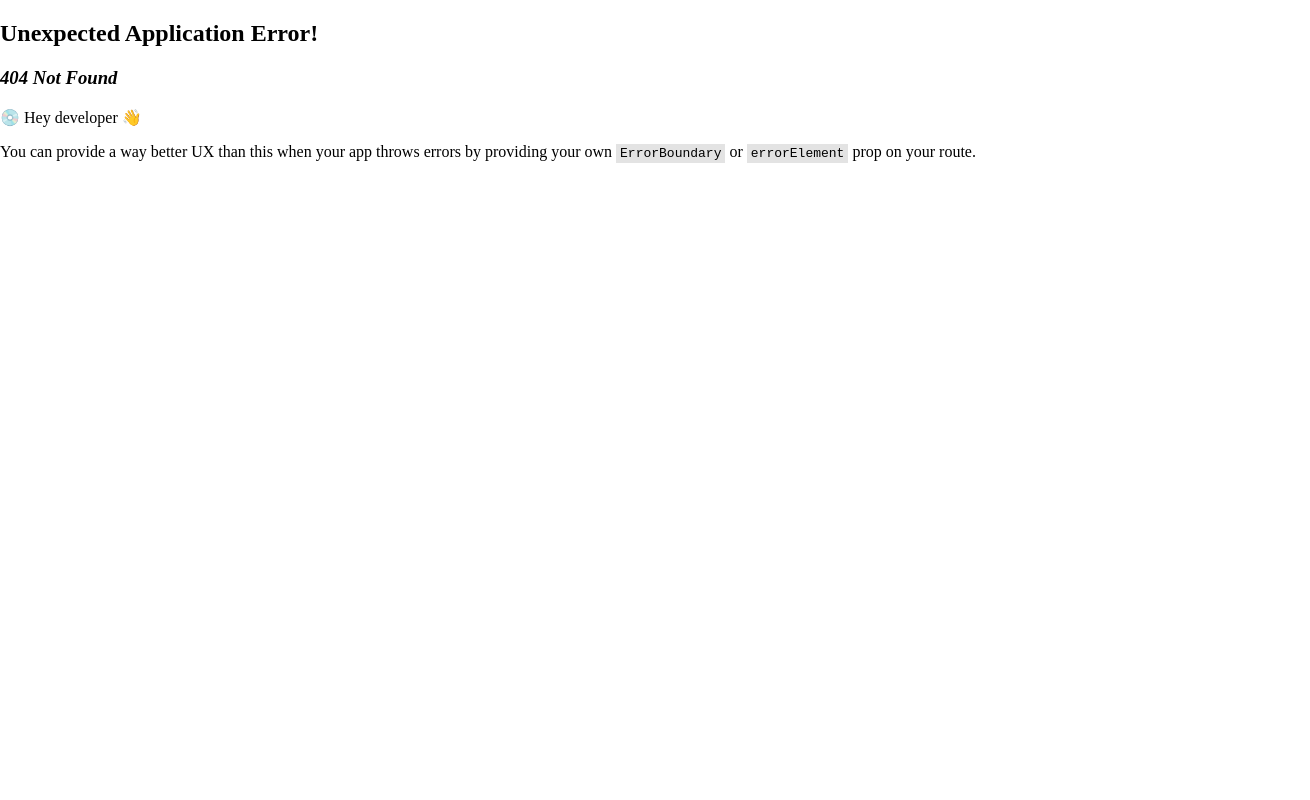
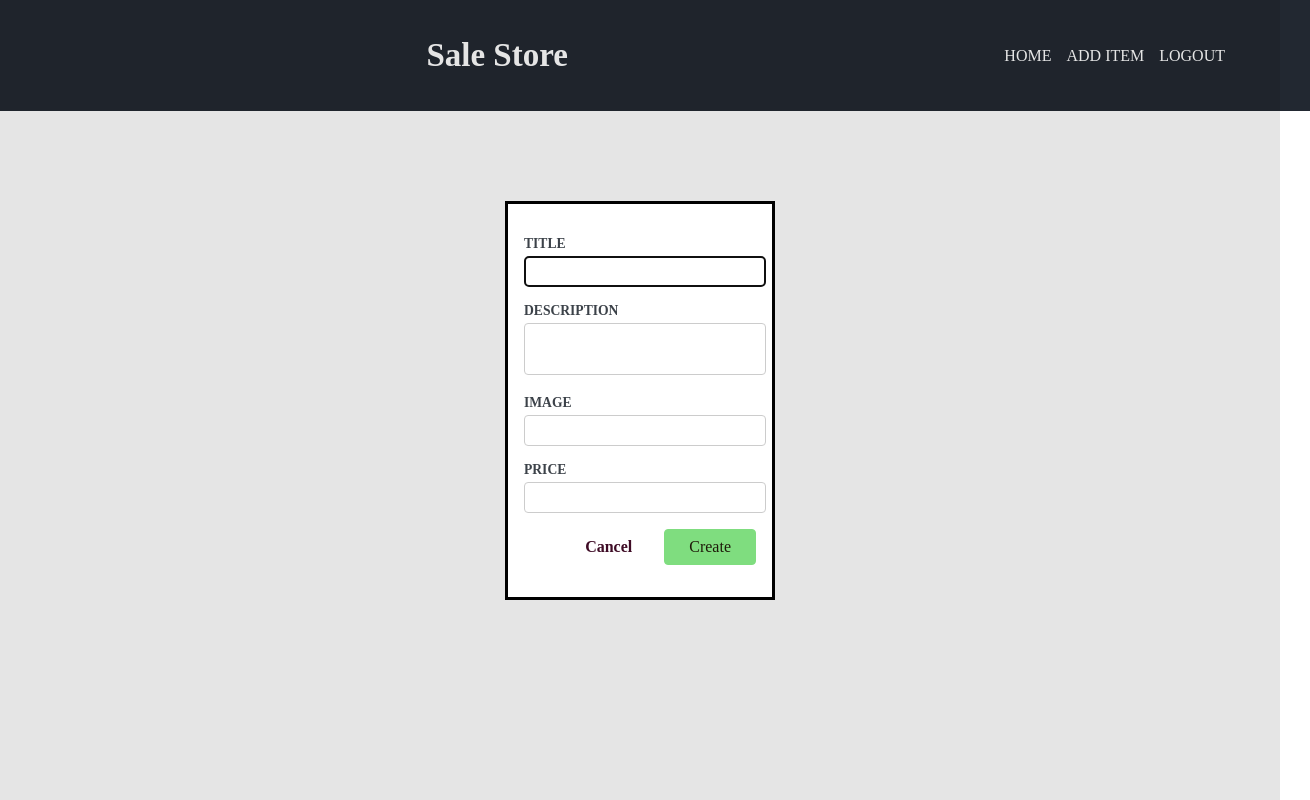
Before and after one commit to emindzanko1/Sale, a React (Vite) app: page /items/new in a window 1280 px wide. Before the commit this address had no page. Shown: the whole page, 1310 px wide, since content can reach past the window. Built offline with nearby package versions, Linux system fonts and the light colour scheme.

Commit message:
Modal upgraded, adding items is working on frontend

```diff
--- /dev/null
+++ b/src/UI/Modal.jsx
@@ -0,0 +1,22 @@
+import { useEffect, useRef } from 'react';
+import { createPortal } from 'react-dom';
+
+export default function Modal({ children, onClose }) {
+  const dialog = useRef();
+
+  useEffect(() => {
+    const modal = dialog.current;
+    modal.showModal();
+
+    return () => {
+      modal.close();
+    };
+  }, []);
+
+  return createPortal(
+    <dialog ref={dialog} onClose={onClose}>
+      {children}
+    </dialog>,
+    document.getElementById('modal')
+  );
+}
--- a/src/components/ItemDetail.jsx
+++ b/src/components/ItemDetail.jsx
@@ -8,7 +8,7 @@ export default function ItemDetail({ item }) {
         <img src={item.image} alt='kostobran' />
         <div>
           <h3>{item.name}</h3>
-          <p className='item-price'>{item.price}</p>
+          <p className='item-price'>{item.price} KM</p>
           <p className='item-description'>{item.description}</p>
         </div>
         <p className='item-actions'>
--- /dev/null
+++ b/src/components/ItemForm.jsx
@@ -0,0 +1,32 @@
+export default function ItemForm({onSubmit, children}) {
+
+  function handleSubmit(event) {
+    event.preventDefault();
+
+    const formData = new FormData(event.target);
+    const data = Object.fromEntries(formData);
+
+    onSubmit(data);
+  }
+  return (
+    <form id='event-form' onSubmit={handleSubmit}>
+      <p>
+        <label htmlFor='title'>Title</label>
+        <input type='text' id='title' name='title' />
+      </p>
+      <p className='control'>
+        <label htmlFor='description'>Description</label>
+        <textarea id='description' name='description' />
+      </p>
+      <p>
+        <label htmlFor='image'>Image</label>
+        <input id='image' type='url' name='image' />
+      </p>
+      <p>
+        <label htmlFor='price'>Price</label>
+        <input type='number' id='price' name='price' />
+      </p>
+      <p className='form-actions'>{children}</p>
+    </form>
+  );
+}
--- a/src/components/ItemModal.jsx
+++ /dev/null
@@ -1,28 +0,0 @@
-import { forwardRef, useImperativeHandle, useRef } from 'react';
-import { createPortal } from 'react-dom';
-
-const ItemModal = forwardRef(function Modal(props, ref) {
-  const dialog = useRef();
-
-  useImperativeHandle(ref, () => ({
-    open: () => {
-      dialog.current.showModal();
-    },
-    close: () => {
-      dialog.current.close();
-    },
-  }));
-
-  return createPortal(
-    <dialog ref={dialog}>
-      <h2>Proba</h2>
-      <form>
-        <label>Label</label>
-        <input placeholder="Input" />
-      </form>
-    </dialog>,
-    document.getElementById('modal')
-  );
-});
-
-export default ItemModal;
--- /dev/null
+++ b/src/components/NewItem.jsx
@@ -0,0 +1,36 @@
+import { Link, useNavigate } from 'react-router-dom';
+import Modal from '../UI/Modal';
+import ItemForm from './ItemForm';
+import { DUMMY_ITEMS } from '../util/data';
+import { useState } from 'react';
+
+export default function NewItem() {
+  const navigate = useNavigate();
+
+  function handleSubmit(data) {
+    const newItemData = {
+      id: 'i' + DUMMY_ITEMS.length+1,
+      title: data.title,
+      description: data.description,
+      image: data.image,
+      price: data.price,
+    };
+
+    DUMMY_ITEMS.push(newItemData);
+
+    navigate('/');
+  }
+
+  return (
+    <Modal>
+      <ItemForm onSubmit={handleSubmit}>
+        <Link to='/' className='button-text'>
+          Cancel
+        </Link>
+        <button type='submit' className='button'>
+          Create
+        </button>
+      </ItemForm>
+    </Modal>
+  );
+}
--- a/src/index.css
+++ b/src/index.css
@@ -87,8 +87,9 @@ body {
 }
 
 .item img {
-  max-width: 100%;
-  height: auto;
+  width: 300px;
+  height: 300px;
+  object-fit: cover;
   margin-bottom: 15px;
 }
 
@@ -121,6 +122,52 @@ body {
   background-color: #54d054;
   border-color: #54d054;
   color: #1f1a09;
+}
+
+#event-form label {
+  display: block;
+  font-weight: bold;
+  font-size: 0.85rem;
+  margin-bottom: 0.25rem;
+  color: #3c4249;
+  text-transform: uppercase;
+}
+
+#event-form input,
+#event-form textarea {
+  font: inherit;
+  font-size: 1.1rem;
+  padding: 0.25rem;
+  border-radius: 4px;
+  border: 1px solid #ccc;
+  width: 100%;
+}
+
+.form-actions {
+  display: flex;
+  justify-content: flex-end;
+  align-items: center;
+  gap: 2rem;
+}
+
+.button-text {
+  font: inherit;
+  cursor: pointer;
+  border: none;
+  background-color: transparent;
+  border: none;
+  color: #3f0c26;
+  border-radius: 4px;
+  font-weight: bold;
+  text-decoration: none;
+}
+
+.button-text:hover {
+  color: #7c184c;
+}
+
+textarea {
+  resize: none;
 }
 
 @media screen and (max-width: 1200px) {
--- a/src/navigation/NavLinks.jsx
+++ b/src/navigation/NavLinks.jsx
@@ -1,23 +1,14 @@
-import { useRef } from 'react';
 import { Link } from 'react-router-dom';
-import Modal from '../components/ItemModal';
 
 export default function NavLinks() {
-  const modal = useRef();
-  function handleAddItem() {
-    modal.current.open();
-  }
   return (
     <>
-      <Modal ref={modal} />
       <ul className='nav-links'>
         <li>
           <Link to='/'>HOME</Link>
         </li>
         <li>
-          <Link to='/' onClick={handleAddItem}>
-            ADD ITEM
-          </Link>
+          <Link to='/items/new'>ADD ITEM</Link>
         </li>
         <li>
           <Link to='/logout'>LOGOUT</Link>
```
Also changed, not shown: src/App.jsx (+6 -1 lines).
